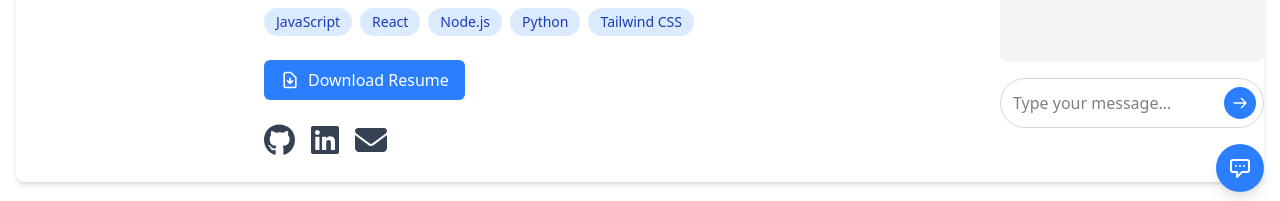
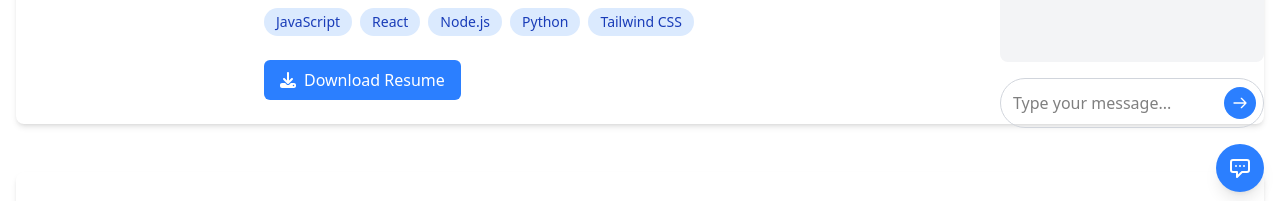
Before and after one commit to ParmbeerJohal/ParmbeerJohal.github.io, a React (Vite) app in the folder Portfolio-2.0/frontend/: page / in a window 1280 px wide. Shown: the part 592-793 px from the top of the page. Built offline with nearby package versions, Linux system fonts and the light colour scheme.

Commit message:
Fine-tune about section

```diff
--- a/Portfolio-2.0/frontend/src/components/AboutMe.jsx
+++ b/Portfolio-2.0/frontend/src/components/AboutMe.jsx
@@ -1,8 +1,7 @@
 import profilePic from "../assets/profile-photo.png";
 import resume from "../assets/resume.pdf";
 import { FontAwesomeIcon } from '@fortawesome/react-fontawesome'
-import { faGithub, faLinkedin } from '@fortawesome/free-brands-svg-icons'
-import { faEnvelope } from '@fortawesome/free-solid-svg-icons'
+import { faDownload } from '@fortawesome/free-solid-svg-icons'
 
 function AboutMe() {
   return (
@@ -68,31 +67,9 @@
               target="_blank"
               rel="noopener noreferrer"
             >
-              <svg xmlns="http://www.w3.org/2000/svg" className="h-5 w-5 mr-2" fill="none" viewBox="0 0 24 24" stroke="currentColor">
-                <path strokeLinecap="round" strokeLinejoin="round" strokeWidth={2} d="M12 10v6m0 0l-3-3m3 3l3-3m2 8H7a2 2 0 01-2-2V5a2 2 0 012-2h5.586a1 1 0 01.707.293l5.414 5.414a1 1 0 01.293.707V19a2 2 0 01-2 2z" />
-              </svg>
+              <FontAwesomeIcon icon={faDownload} className="mr-2" />
               Download Resume
             </a>
-          </div>
-
-          {/* Social Media Links */}
-          <div className="mt-6">
-            <div className="flex gap-4">
-              {/* GitHub */}
-              <a href="https://github.com/ParmbeerJohal" target="_blank" rel="noopener noreferrer" className="text-gray-700 hover:text-blue-500">
-                <FontAwesomeIcon icon={faGithub} size="2x" />
-              </a>
-
-              {/* LinkedIn */}
-              <a href="https://linkedin.com/in/yourusername" target="_blank" rel="noopener noreferrer" className="text-gray-700 hover:text-blue-500">
-                <FontAwesomeIcon icon={faLinkedin} size="2x" />
-              </a>
-
-              {/* Twitter/X */}
-              <a href="https://twitter.com/yourusername" target="_blank" rel="noopener noreferrer" className="text-gray-700 hover:text-blue-500">
-                 <FontAwesomeIcon icon={faEnvelope} size="2x" />
-              </a>
-            </div>
           </div>
         </div>
       </div>
```
